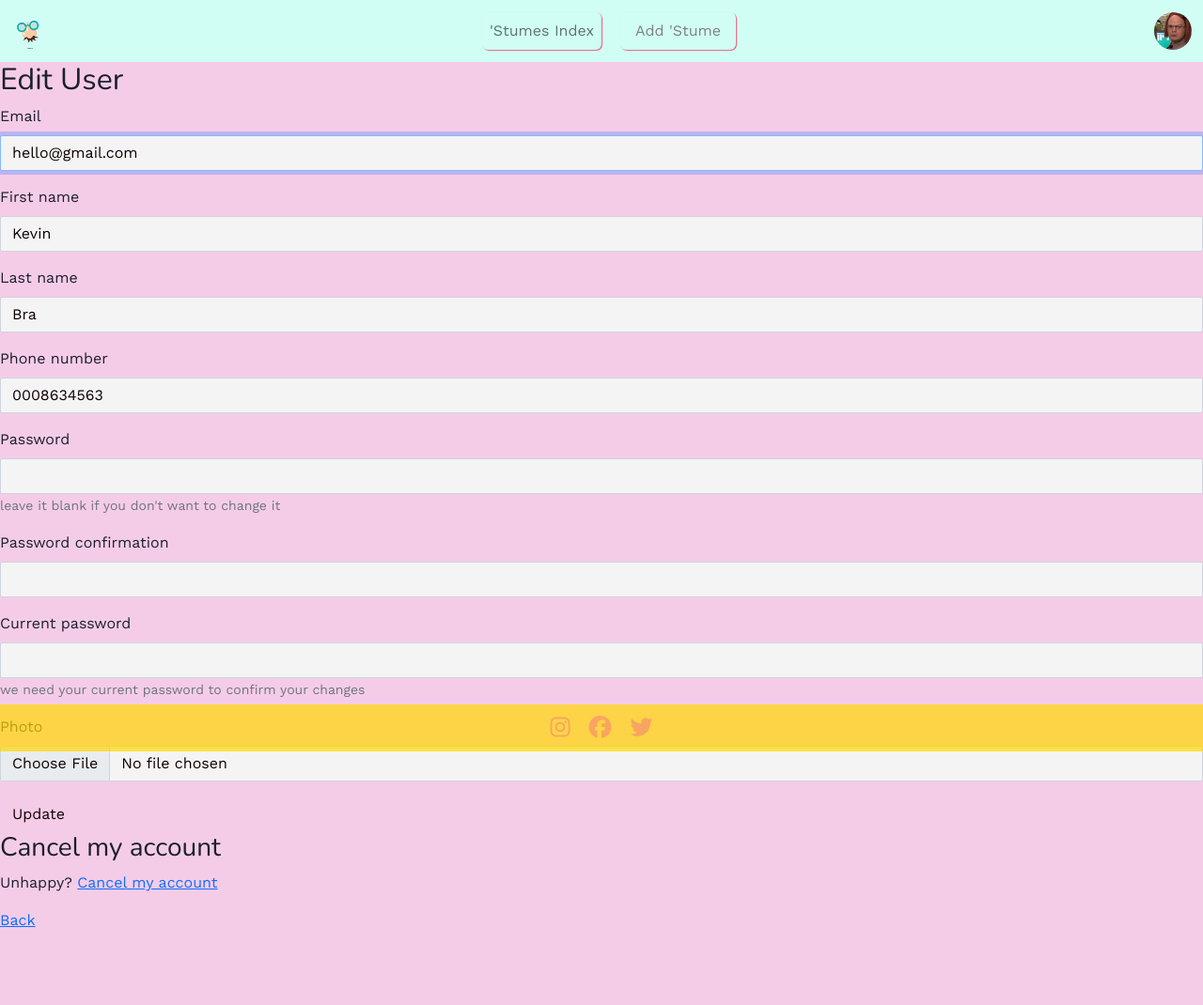
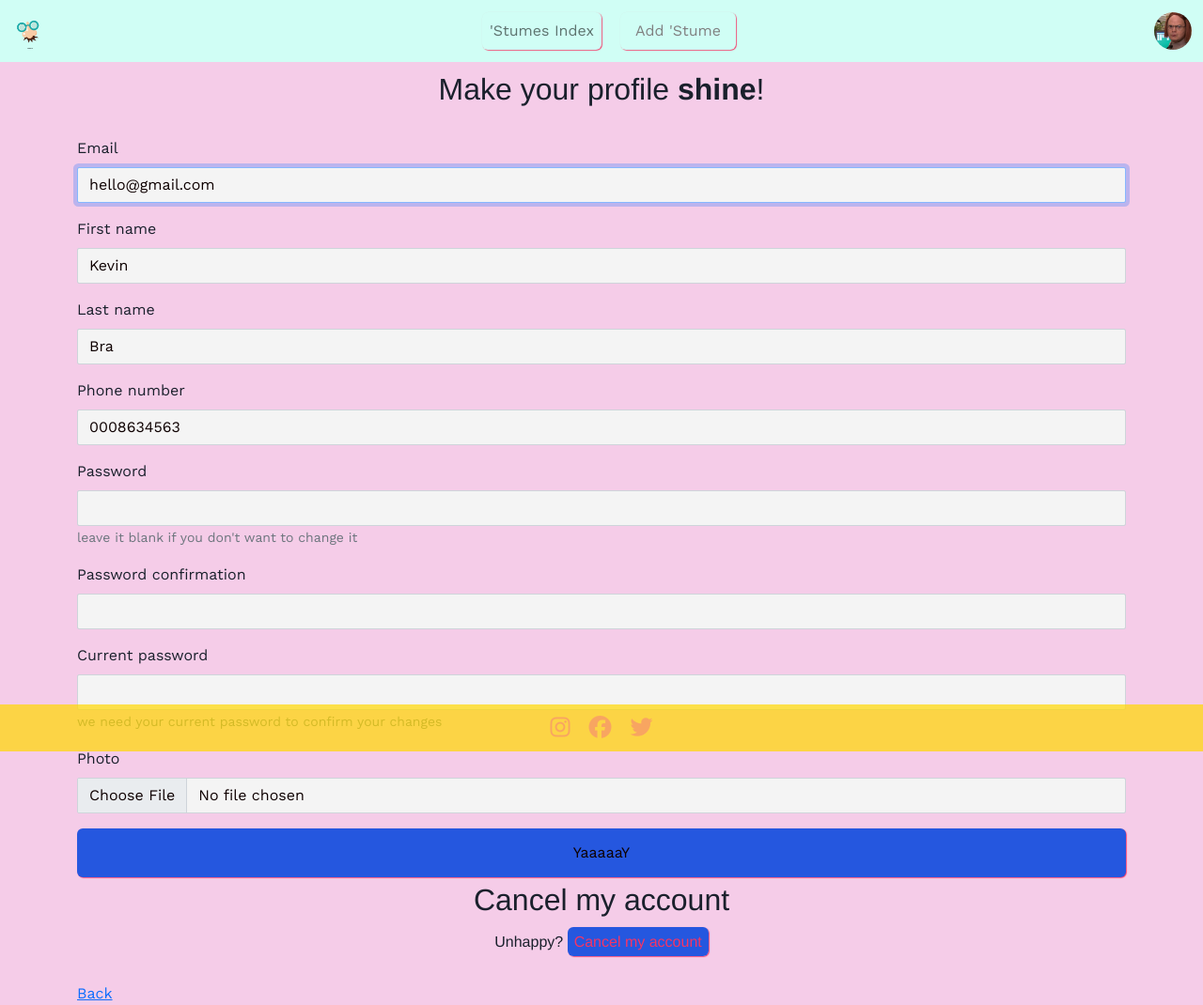
Before and after one commit to Corentr1/stumes_4_rent, a Rails app: page /users/edit in a window 1280 px wide. Shown: the whole page at 94% size. Before the commit the page ends 987 px from the top, so only its background shows below. Run offline with Rails 7, Linux system fonts and the light colour scheme; a user stored in the database is signed in; style sheets or scripts are compiled from the project's sources; some libraries are stand-ins or nearby versions.

Commit message:
edit profile page done

```diff
--- a/app/views/devise/registrations/edit.html.erb
+++ b/app/views/devise/registrations/edit.html.erb
@@ -1,4 +1,6 @@
-<h2>Edit <%= resource_name.to_s.humanize %></h2>
+<div class="container">
+  <h2 style="font-family: 'Franklin Gothic Medium', 'Arial Narrow', Arial, sans-serif; text-align: center; padding-top: 10px">Make your profile <strong>shine</strong>!</h2>
+  <br>
   <%= simple_form_for(resource, as: resource_name, url: registration_path(resource_name), html: { method: :put }) do |f| %>
     <%= f.error_notification %>
 
@@ -31,13 +33,15 @@
       <%= f.input :photo, as: :file %>
     </div>
 
-  <div class="form-actions">
-    <%= f.button :submit, "Update" %>
+    <div class="form-actions stylised-button" style="text-align: center">
+      <%= f.button :submit, "YaaaaaY" %>
     </div>
   <% end %>
 
-<h3>Cancel my account</h3>
 
-<p>Unhappy? <%= link_to "Cancel my account", registration_path(resource_name), data: { confirm: "Are you sure?" }, method: :delete %></p>
+  <h2 style="font-family: 'Franklin Gothic Medium', 'Arial Narrow', Arial, sans-serif; text-align: center; padding-top: 5px">Cancel my account</h3>
+
+  <p style="font-family: 'Franklin Gothic Medium', 'Arial Narrow', Arial, sans-serif; text-align: center; padding-top: 5px; padding-bottom: 15px">Unhappy? <%= link_to "Cancel my account", registration_path(resource_name), data: { confirm: "Are you sure?" }, method: :delete, class: "stylised-button" %></p>
 
   <%= link_to "Back", :back %>
+</div>
```
Lines whose indentation alone changed are shown as unchanged.
